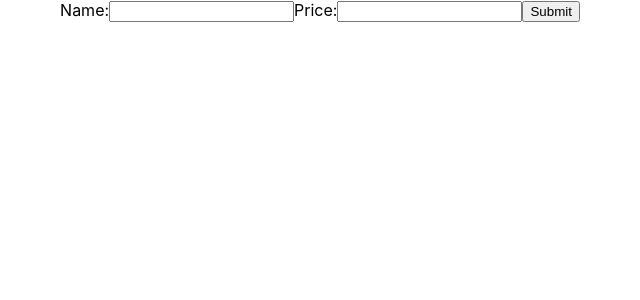
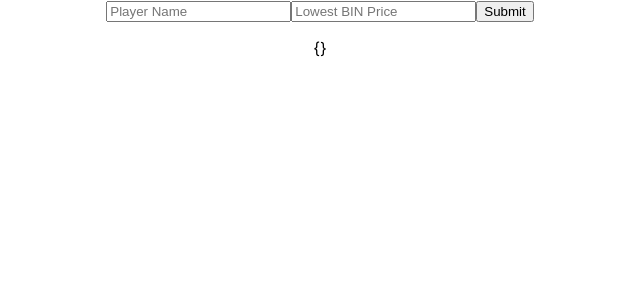
Before and after one commit to coolyoungdad/FUTcalculator, a React (Create React App) app: page / in a window 1280 px wide. Shown: the top 300 px of the page, without its empty margins (320-960 px from the left). Built offline with nearby package versions, Linux system fonts and the light colour scheme.

Commit message:
added state to form, moved form component to new .js file

```diff
--- a/src/App.js
+++ b/src/App.js
@@ -1,40 +1,31 @@
-import React from 'react';
+import React, { Component } from 'react';
 import './App.css';
+import Form from './form';
+import { render } from '@testing-library/react';
 
-function calculation({name, price}, e) {
-  e.preventDefault();
-  var buy = (({price} * 0.95) -300);
-  console.log(`${name}` + buy);
+
+class App extends Component {
+
+state = {
+  fields: {}
 }
 
-class Submit extends React.Component{
-  render (){
-   return(
-    <form onSubmit={calculation}>
-        <label>
-            Name:
-            <input type="text" name=""/>
-        </label>
-        <label>
-          Price:
-            <input type="text" price=""/>
-        </label>
-        <input type="submit" value="Submit"/>
-    </form>
-    )
-  }
+onSubmit = fields => {
+  this.setState({fields});
+  console.log('App comp got: ', fields)
 }
 
-
-function App() {
+  render() {
     return (
         <div className="App">
             <div>
-                <Submit/>
+                <Form onSubmit={fields => this.onSubmit(fields)} />
+                <p>{JSON.stringify(this.state.fields, null, 2)}</p>
             </div>
         </div>
 
     );
+  }
 }
 
 export default App;
--- /dev/null
+++ b/src/form.js
@@ -0,0 +1,45 @@
+import React from "react";
+
+export default class Form extends React.Component {
+    state = {
+        fullName: "",
+        binPrice: ""
+    };
+
+    change = e => {
+        this.setState({
+            [e.target.name]: e.target.value
+        });
+    }
+
+    onSubmit = (e) => {
+        e.preventDefault();
+        this.props.onSubmit(this.state);
+        this.setState({
+            fullName: "",
+            binPrice: ""
+        })
+    }
+
+    render() {
+        return (
+            <form>
+                <input
+                    name="fullName"
+                    placeholder="Player Name"
+                    value
+                    ={this.state.fullName}
+                    onChange={e => this.change(e)}/>
+
+                <input
+                    name="binPrice"
+                    placeholder="Lowest BIN Price"
+                    value
+                    ={this.state.binPrice}
+                    onChange={e => this.change(e)}/>
+
+                <button onClick={e => this.onSubmit(e)}> Submit </button>
+            </form>
+        )
+    }
+}
```
